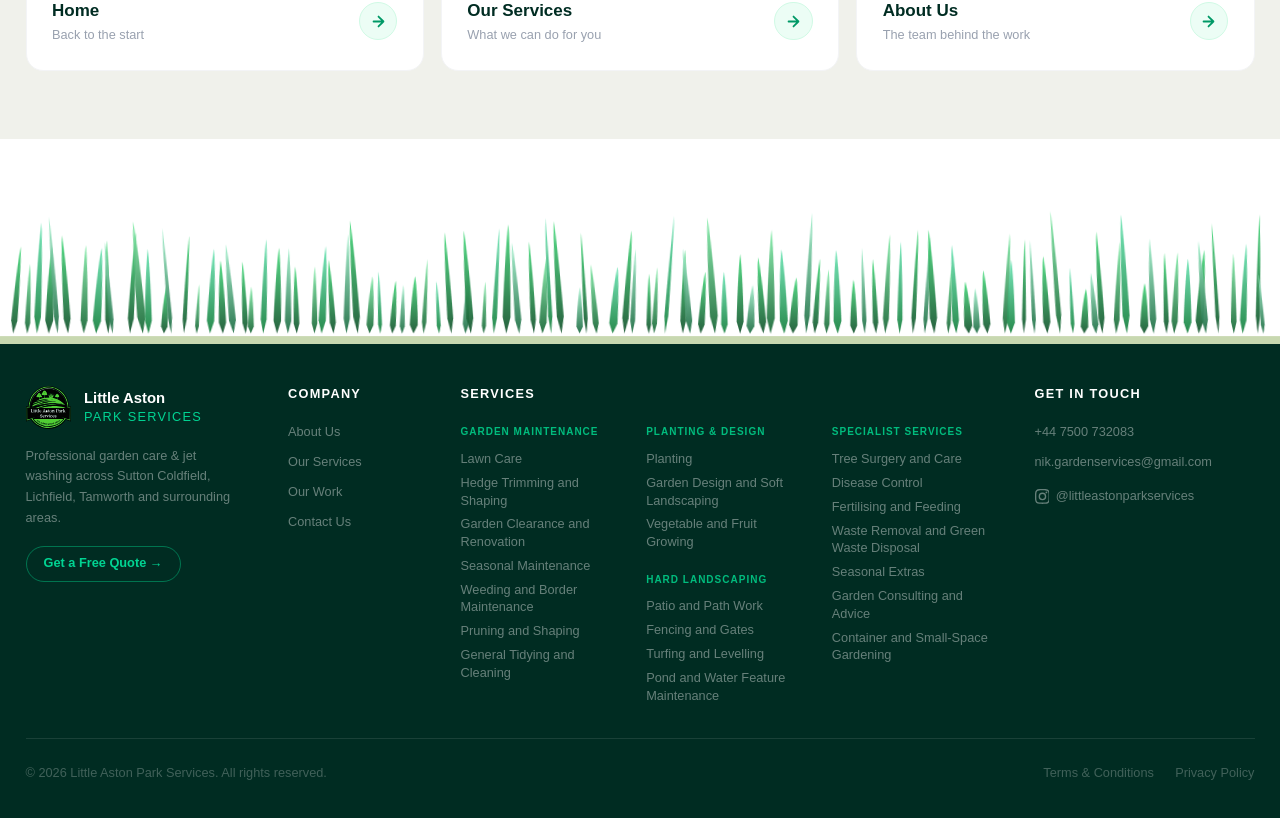
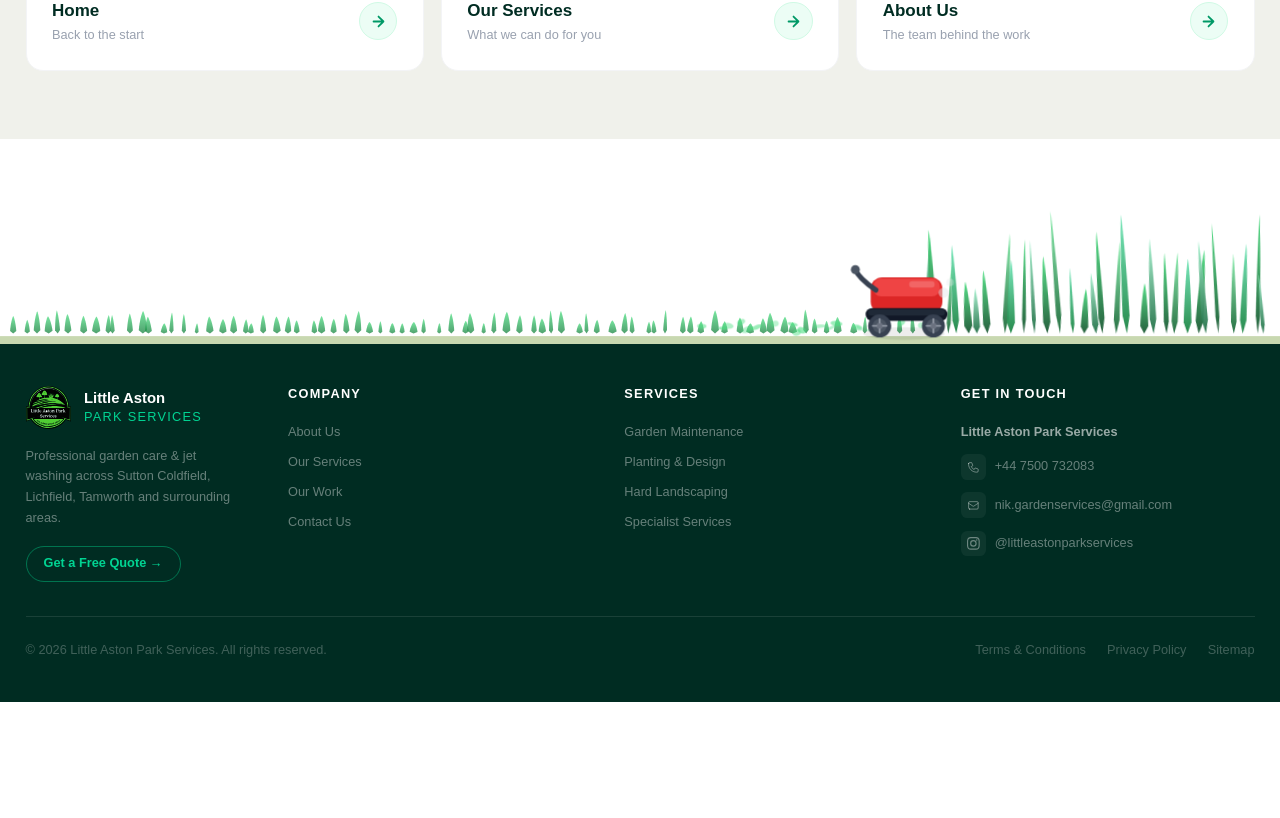
Before and after one commit to prabish01/little-aston-park-services, a Next.js app: page /contact in a window 1280 px wide. Shown: the part 1494-2312 px from the top of the page. After the commit the page ends 2196 px from the top, so only its background shows below. Built offline with nearby package versions, Linux system fonts and the light colour scheme.

Commit message:
thur night feedback before push

```diff
--- a/src/app/components/AboutSection.tsx
+++ b/src/app/components/AboutSection.tsx
@@ -67,8 +67,7 @@
           {/* Description */}
           <div className="text-gray-500 text-base leading-relaxed flex flex-col gap-4">
             <p>
-              With over a decade in the business, we&apos;ve been committed to delivering highly functional, visually striking outdoor spaces from day 1, with our approach combining practical garden maintenance with a keen eye for detail to ensure total balance of your green space, keeping it both
-              natural and enjoyable to use and spend time in.
+              With over a decade in the business, we&apos;ve been committed to delivering highly functional, visually striking outdoor spaces from day one. Our approach combines practical garden maintenance with a keen eye for detail to ensure total balance of your space, keeping it both natural and enjoyable to use and spend time in.
             </p>
             <p>We&apos;ve developed a strong reputation across the Midlands, priding ourselves on reliability, quality workmanship and allowing our genuine passion for what we do shine through. We&apos;re always approachable, value your input and respect your home.</p>
             <p>Every project we take on, whether large or small, is approached with the same level of care and professionalism and we enjoy the pay-off of a well-maintained or completely transformed green space as much as you do - the people that will get to enjoy it year-round.</p>
--- a/src/app/components/BeforeAfterSection.tsx
+++ b/src/app/components/BeforeAfterSection.tsx
@@ -1,6 +1,7 @@
 "use client";
 
 import { useCallback, useEffect, useRef, useState } from "react";
+import Link from "next/link";
 import FadeIn from "./FadeIn";
 
 interface Slide {
@@ -247,7 +248,7 @@
                 enjoy, as well as adding value to a property.
               </p>
               <p>We relish every project we take on, thriving on the opportunity to bring a space back to life and we take pride in delivering visible, lasting improvements for every homeowner. Whether you want to reclaim your space or refine an already well-kept space, we&apos;re here to help.</p>
-              <p>But don&apos;t just take our word for it, take a look at some of our recent work and see the difference yourself. Simply slide across to see some before and after shots of our recent transformations…</p>
+              <p><Link href="/about#testimonials-cards" className="font-bold text-emerald-700 hover:text-emerald-900 transition-colors underline underline-offset-2">But don&apos;t just take our word for it</Link>, take a look at some of our recent work and see the difference yourself. Simply slide across to see some before and after shots of our recent transformations…</p>
             </div>
           </div>
           <div className="bg-white rounded-3xl shadow-sm overflow-hidden">
--- a/src/app/components/ContactSection.tsx
+++ b/src/app/components/ContactSection.tsx
@@ -100,7 +100,7 @@
           {/* Description cards */}
           <div className="rounded-3xl bg-white border border-gray-100 p-7 flex flex-col gap-4 shadow-sm">
             <h3 className="font-bold text-emerald-950 text-lg">How we can help</h3>
-            <p className="text-gray-500 text-sm leading-relaxed">We&apos;ve helped hundreds of customers across the Midlands and have developed many long-standing relationships, keeping gardens looking spotless right across the year.</p>
+            <p className="text-gray-500 text-sm leading-relaxed">We&apos;ve helped <a href="/about#testimonials-cards" className="font-bold text-emerald-700 hover:text-emerald-900 transition-colors underline underline-offset-2">hundreds of customers across the Midlands</a> and have developed many long-standing relationships, keeping gardens looking spotless right across the year.</p>
             <p className="text-gray-500 text-sm leading-relaxed">Get in touch today and we&apos;ll take the time to understand your needs and provide you with a free, no-obligation quote.</p>
           </div>
 
--- a/src/app/components/Footer.tsx
+++ b/src/app/components/Footer.tsx
@@ -36,7 +36,7 @@
       <div className="max-w-7xl mx-auto px-6 py-10">
 
         {/* Main row */}
-        <div className="grid grid-cols-1 lg:grid-cols-[220px_130px_1fr_220px] gap-10 pb-8 border-b border-white/10">
+        <div className="grid grid-cols-1 lg:grid-cols-[220px_1fr_1fr_1fr] gap-10 pb-8 border-b border-white/10">
 
           {/* Brand */}
           <div className="flex flex-col gap-4">
@@ -68,53 +68,55 @@
             ))}
           </div>
 
-          {/* Services — 4 sub-columns */}
+          {/* Services — 4 category boxes */}
           <div className="flex flex-col gap-3">
             <h4 className="text-white font-semibold text-xs uppercase tracking-widest mb-2">Services</h4>
-            <div className="grid grid-cols-1 sm:grid-cols-3 gap-x-6 gap-y-6">
-              {/* Col 1: Garden Maintenance */}
-              <div className="flex flex-col gap-1.5">
-                <p className="text-emerald-500 text-[10px] font-bold uppercase tracking-widest mb-1">{serviceCategories[0].heading}</p>
-                {serviceCategories[0].links.map((label) => (
-                  <Link key={label} href="/services" className="text-white/40 text-xs hover:text-emerald-400 transition-colors leading-snug">{label}</Link>
-                ))}
-              </div>
-
-              {/* Col 2: Planting & Design + Hard Landscaping */}
-              <div className="flex flex-col gap-5">
-                {[serviceCategories[1], serviceCategories[2]].map((cat) => (
-                  <div key={cat.heading} className="flex flex-col gap-1.5">
-                    <p className="text-emerald-500 text-[10px] font-bold uppercase tracking-widest mb-1">{cat.heading}</p>
-                    {cat.links.map((label) => (
-                      <Link key={label} href="/services" className="text-white/40 text-xs hover:text-emerald-400 transition-colors leading-snug">{label}</Link>
-                    ))}
-                  </div>
-                ))}
-              </div>
-
-              {/* Col 3: Specialist Services */}
-              <div className="flex flex-col gap-1.5">
-                <p className="text-emerald-500 text-[10px] font-bold uppercase tracking-widest mb-1">{serviceCategories[3].heading}</p>
-                {serviceCategories[3].links.map((label) => (
-                  <Link key={label} href="/services" className="text-white/40 text-xs hover:text-emerald-400 transition-colors leading-snug">{label}</Link>
-                ))}
-              </div>
+            <div className="flex flex-col gap-3">
+              {serviceCategories.map((cat) => (
+                <Link
+                  key={cat.heading}
+                  href={`/services#${cat.heading.toLowerCase().replace(/[^a-z0-9]+/g, "-").replace(/(^-|-$)/g, "")}`}
+                  className="text-white/40 text-xs hover:text-emerald-400 transition-colors"
+                >
+                  {cat.heading}
+                </Link>
+              ))}
             </div>
           </div>
 
           {/* Contact */}
           <div className="flex flex-col gap-3">
             <h4 className="text-white font-semibold text-xs uppercase tracking-widest mb-2">Get In Touch</h4>
-            <a href="tel:+447500732083" className="text-white/40 text-xs hover:text-emerald-400 transition-colors">+44 7500 732083</a>
-            <a href="mailto:nik.gardenservices@gmail.com" className="text-white/40 text-xs hover:text-emerald-400 transition-colors whitespace-nowrap">nik.gardenservices@gmail.com</a>
+            <p className="text-white/60 text-xs font-semibold">Little Aston Park Services</p>
+
+            <a href="tel:+447500732083" className="inline-flex items-center gap-2 text-white/40 text-xs hover:text-emerald-400 transition-colors group">
+              <span className="w-6 h-6 rounded-md bg-white/5 group-hover:bg-emerald-500/20 flex items-center justify-center shrink-0 transition-colors">
+                <svg className="w-3 h-3" fill="none" stroke="currentColor" strokeWidth={1.8} viewBox="0 0 24 24">
+                  <path strokeLinecap="round" strokeLinejoin="round" d="M3 5a2 2 0 012-2h3.28a1 1 0 01.948.684l1.498 4.493a1 1 0 01-.502 1.21l-2.257 1.13a11.042 11.042 0 005.516 5.516l1.13-2.257a1 1 0 011.21-.502l4.493 1.498a1 1 0 01.684.949V19a2 2 0 01-2 2h-1C9.716 21 3 14.284 3 6V5z" />
+                </svg>
+              </span>
+              +44 7500 732083
+            </a>
+
+            <a href="mailto:nik.gardenservices@gmail.com" className="inline-flex items-center gap-2 text-white/40 text-xs hover:text-emerald-400 transition-colors whitespace-nowrap group">
+              <span className="w-6 h-6 rounded-md bg-white/5 group-hover:bg-emerald-500/20 flex items-center justify-center shrink-0 transition-colors">
+                <svg className="w-3 h-3" fill="none" stroke="currentColor" strokeWidth={1.8} viewBox="0 0 24 24">
+                  <path strokeLinecap="round" strokeLinejoin="round" d="M3 8l7.89 5.26a2 2 0 002.22 0L21 8M5 19h14a2 2 0 002-2V7a2 2 0 00-2-2H5a2 2 0 00-2 2v10a2 2 0 002 2z" />
+                </svg>
+              </span>
+              nik.gardenservices@gmail.com
+            </a>
+
             <a
               href="https://www.instagram.com/littleastonparkservices/"
               target="_blank" rel="noopener noreferrer"
-              className="inline-flex items-center gap-1.5 text-white/40 text-xs hover:text-emerald-400 transition-colors mt-1"
+              className="inline-flex items-center gap-2 text-white/40 text-xs hover:text-emerald-400 transition-colors group"
             >
-              <svg className="w-3.5 h-3.5" fill="currentColor" viewBox="0 0 24 24">
-                <path d="M12 2.163c3.204 0 3.584.012 4.85.07 3.252.148 4.771 1.691 4.919 4.919.058 1.265.069 1.645.069 4.849 0 3.205-.012 3.584-.069 4.849-.149 3.225-1.664 4.771-4.919 4.919-1.266.058-1.644.07-4.85.07-3.204 0-3.584-.012-4.849-.07-3.26-.149-4.771-1.699-4.919-4.92-.058-1.265-.07-1.644-.07-4.849 0-3.204.013-3.583.07-4.849.149-3.227 1.664-4.771 4.919-4.919 1.266-.057 1.645-.069 4.849-.069zM12 0C8.741 0 8.333.014 7.053.072 2.695.272.273 2.69.073 7.052.014 8.333 0 8.741 0 12c0 3.259.014 3.668.072 4.948.2 4.358 2.618 6.78 6.98 6.98C8.333 23.986 8.741 24 12 24c3.259 0 3.668-.014 4.948-.072 4.354-.2 6.782-2.618 6.979-6.98.059-1.28.073-1.689.073-4.948 0-3.259-.014-3.667-.072-4.947-.196-4.354-2.617-6.78-6.979-6.98C15.668.014 15.259 0 12 0zm0 5.838a6.162 6.162 0 100 12.324 6.162 6.162 0 000-12.324zM12 16a4 4 0 110-8 4 4 0 010 8zm6.406-11.845a1.44 1.44 0 100 2.881 1.44 1.44 0 000-2.881z" />
-              </svg>
+              <span className="w-6 h-6 rounded-md bg-white/5 group-hover:bg-emerald-500/20 flex items-center justify-center shrink-0 transition-colors">
+                <svg className="w-3 h-3" fill="currentColor" viewBox="0 0 24 24">
+                  <path d="M12 2.163c3.204 0 3.584.012 4.85.07 3.252.148 4.771 1.691 4.919 4.919.058 1.265.069 1.645.069 4.849 0 3.205-.012 3.584-.069 4.849-.149 3.225-1.664 4.771-4.919 4.919-1.266.058-1.644.07-4.85.07-3.204 0-3.584-.012-4.849-.07-3.26-.149-4.771-1.699-4.919-4.92-.058-1.265-.07-1.644-.07-4.849 0-3.204.013-3.583.07-4.849.149-3.227 1.664-4.771 4.919-4.919 1.266-.057 1.645-.069 4.849-.069zM12 0C8.741 0 8.333.014 7.053.072 2.695.272.273 2.69.073 7.052.014 8.333 0 8.741 0 12c0 3.259.014 3.668.072 4.948.2 4.358 2.618 6.78 6.98 6.98C8.333 23.986 8.741 24 12 24c3.259 0 3.668-.014 4.948-.072 4.354-.2 6.782-2.618 6.979-6.98.059-1.28.073-1.689.073-4.948 0-3.259-.014-3.667-.072-4.947-.196-4.354-2.617-6.78-6.979-6.98C15.668.014 15.259 0 12 0zm0 5.838a6.162 6.162 0 100 12.324 6.162 6.162 0 000-12.324zM12 16a4 4 0 110-8 4 4 0 010 8zm6.406-11.845a1.44 1.44 0 100 2.881 1.44 1.44 0 000-2.881z" />
+                </svg>
+              </span>
               @littleastonparkservices
             </a>
           </div>
@@ -127,6 +129,7 @@
           <div className="flex items-center gap-5">
             <Link href="/terms-and-conditions" className="hover:text-emerald-400 transition-colors">Terms &amp; Conditions</Link>
             <Link href="/privacy-policy" className="hover:text-emerald-400 transition-colors">Privacy Policy</Link>
+            <a href="/sitemap.xml" target="_blank" rel="noopener noreferrer" className="hover:text-emerald-400 transition-colors">Sitemap</a>
           </div>
         </div>
 
--- a/src/app/components/Hero.tsx
+++ b/src/app/components/Hero.tsx
@@ -18,7 +18,7 @@
         <line x1="60" y1="55" x2="75" y2="65" stroke="#1a5c33" strokeWidth="1" opacity="0.3" />
       </svg>
 
-      <div className="max-w-7xl mx-auto px-6 lg:px-16 flex flex-col-reverse lg:flex-row items-center min-h-screen gap-6 lg:gap-16 pt-20 pb-10 lg:py-0">
+      <div className="max-w-7xl mx-auto px-6 lg:px-16 flex flex-col-reverse lg:flex-row items-center justify-center min-h-screen gap-6 lg:gap-16 pt-20 pb-10 lg:py-0">
         {/* ── LEFT: text ── */}
         <div className="w-full lg:flex-1 flex flex-col items-start">
           {/* Brand lockup */}
--- a/src/app/components/LawnMowerStrip.tsx
+++ b/src/app/components/LawnMowerStrip.tsx
@@ -6,7 +6,7 @@
 const SVG_H = 160;
 const BASE_Y = SVG_H - 8;
 const BLADE_COUNT = 110;
-const SCROLL_RANGE = 200;
+const SCROLL_RANGE = 500;
 
 // seeded pseudo-random so blades are consistent on every render
 function sr(seed: number) {
@@ -74,7 +74,7 @@
       const el = ref.current;
       if (!el) return;
       const rect = el.getBoundingClientRect();
-      const trigger = window.innerHeight * 0.65;
+      const trigger = window.innerHeight * 0.9;
       const dist = trigger - rect.top;
       const p = Math.max(0, Math.min(dist / SCROLL_RANGE, 1));
       // -90 = off left, 1120 = off right (SVG coords)
@@ -89,7 +89,7 @@
   const mowerPct = (mowerX / SVG_W) * 100;
 
   return (
-    <div ref={ref} className="w-full relative" aria-hidden="true">
+    <div ref={ref} className="w-full relative bg-white" aria-hidden="true">
       {/* CSS for grass sway */}
       <style>{`
         .grass-g {
--- a/src/app/components/MeetTheTeam.tsx
+++ b/src/app/components/MeetTheTeam.tsx
@@ -52,7 +52,7 @@
       <div className="max-w-7xl mx-auto flex flex-col gap-12">
         {/* Heading */}
         <FadeIn className="flex flex-col gap-2">
-          <span className="text-xs font-bold text-emerald-600 uppercase tracking-widest">The People Behind The Work</span>
+          <span className="text-xs font-bold text-emerald-600 uppercase tracking-widest">Crafted with Care, Led by Expertise</span>
           <h2 className="font-bold uppercase" style={{ fontSize: "clamp(1.6rem, 4vw, 2.8rem)", lineHeight: 1.05 }}>
             <span style={{ color: "#0d2e1a" }}>Meet </span>
             <span style={{ color: "#3a8c52" }}>Nikos</span>
--- a/src/app/components/Navbar.tsx
+++ b/src/app/components/Navbar.tsx
@@ -162,7 +162,7 @@
                             <span className="text-[10px] font-bold uppercase tracking-[0.15em]" style={{ color: "#c5e84a" }}>{cat.category}</span>
                           </div>
                           {cat.items.map((item) => (
-                            <Link key={item} href="/services" className="group flex items-center gap-2.5 text-sm transition-all duration-150" style={{ color: "rgba(255,255,255,0.9)" }}>
+                            <Link key={item} href={`/services#${item.toLowerCase().replace(/[^a-z0-9]+/g, "-").replace(/(^-|-$)/g, "")}`} className="group flex items-center gap-2.5 text-sm transition-all duration-150" style={{ color: "rgba(255,255,255,0.9)" }}>
                               <span className="w-1 h-1 rounded-full shrink-0 transition-all duration-150 group-hover:scale-[2]" style={{ background: "rgba(197,232,74,0.4)" }} />
                               <span className="group-hover:text-white group-hover:translate-x-0.5 transition-all duration-150 inline-block leading-snug">{item}</span>
                             </Link>
@@ -178,7 +178,7 @@
                               <span className="text-[10px] font-bold uppercase tracking-[0.15em]" style={{ color: "#c5e84a" }}>{cat.category}</span>
                             </div>
                             {cat.items.map((item) => (
-                              <Link key={item} href="/services" className="group flex items-center gap-2.5 text-sm transition-all duration-150" style={{ color: "rgba(255,255,255,0.9)" }}>
+                              <Link key={item} href={`/services#${item.toLowerCase().replace(/[^a-z0-9]+/g, "-").replace(/(^-|-$)/g, "")}`} className="group flex items-center gap-2.5 text-sm transition-all duration-150" style={{ color: "rgba(255,255,255,0.9)" }}>
                                 <span className="w-1 h-1 rounded-full shrink-0 transition-all duration-150 group-hover:scale-[2]" style={{ background: "rgba(197,232,74,0.4)" }} />
                                 <span className="group-hover:text-white group-hover:translate-x-0.5 transition-all duration-150 inline-block leading-snug">{item}</span>
                               </Link>
@@ -194,7 +194,7 @@
                             <span className="text-[10px] font-bold uppercase tracking-[0.15em]" style={{ color: "#c5e84a" }}>{cat.category}</span>
                           </div>
                           {cat.items.map((item) => (
-                            <Link key={item} href="/services" className="group flex items-center gap-2.5 text-sm transition-all duration-150" style={{ color: "rgba(255,255,255,0.9)" }}>
+                            <Link key={item} href={`/services#${item.toLowerCase().replace(/[^a-z0-9]+/g, "-").replace(/(^-|-$)/g, "")}`} className="group flex items-center gap-2.5 text-sm transition-all duration-150" style={{ color: "rgba(255,255,255,0.9)" }}>
                               <span className="w-1 h-1 rounded-full shrink-0 transition-all duration-150 group-hover:scale-[2]" style={{ background: "rgba(197,232,74,0.4)" }} />
                               <span className="group-hover:text-white group-hover:translate-x-0.5 transition-all duration-150 inline-block leading-snug">{item}</span>
                             </Link>
--- a/src/app/components/ServicesSection.tsx
+++ b/src/app/components/ServicesSection.tsx
@@ -61,6 +61,7 @@
       { title: "Fertilising and Feeding", description: "We apply the correct nutrients to lawns and plants to support healthy growth and long-term vitality.", image: "/service-card-thumbnail/fertilising.png" },
       { title: "Waste Removal and Green Waste Disposal", description: "We responsibly collect and dispose of all garden waste, leaving your property clean and tidy.", image: "/service-card-thumbnail/greenWasteRemoval.png" },
       { title: "Seasonal Extras", description: "We offer additional services such as hanging baskets, seasonal planting, and maintenance for residential or commercial outdoor spaces.", image: "/service-card-thumbnail/seasonalExtras.png" },
+      { title: "Exterior Cleaning Services", description: "Keep your property looking clean with our professional exterior cleaning. We remove dirt, algae, and buildup from windows, walls, and outdoor surfaces to deliver a streak-free finish.", image: "/service-card-thumbnail/patioWork.png" },
       { title: "Garden Consulting and Advice", description: "We provide expert guidance on plant selection, garden improvements, and maintenance planning to help you get the most from your outdoor space.", image: "/service-card-thumbnail/softLandscaping.png" },
       { title: "Container and Small-Space Gardening", description: "We maintain and enhance balconies, courtyards, and container gardens, ensuring even smaller spaces are attractive and well cared for.", image: "/service-card-thumbnail/container.png" },
     ],
@@ -84,7 +85,7 @@
         {/* Heading */}
         <FadeIn className="text-center mb-14">
           <h2 className="font-bold uppercase mb-4" style={{ fontSize: "clamp(1.6rem, 4vw, 2.8rem)", lineHeight: 1.05 }}>
-            <span style={{ color: "#0d2e1a" }}>Our </span>
+            <span style={{ color: "#0d2e1a" }}>LAPS Bespoke and Reliable </span>
             <span style={{ color: "#3a8c52" }}>Services</span>
           </h2>
           <div className="text-gray-500 text-base sm:text-lg max-w-4xl mx-auto leading-relaxed flex flex-col gap-4">
@@ -99,7 +100,7 @@
         {/* Service groups */}
         <div className="flex flex-col gap-16">
           {serviceGroups.map((group) => (
-            <div key={group.category}>
+            <div key={group.category} id={group.category.toLowerCase().replace(/[^a-z0-9]+/g, "-").replace(/(^-|-$)/g, "")}>
               {/* Category heading */}
               <FadeIn className="mb-8">
                 <div className="flex items-center gap-4">
@@ -119,6 +120,7 @@
                   return (
                     <FadeIn key={key} delay={(i % 4) * 0.1} className="w-full sm:w-[calc(50%-10px)] lg:w-[calc(25%-16px)]">
                       <div
+                        id={service.title.toLowerCase().replace(/[^a-z0-9]+/g, "-").replace(/(^-|-$)/g, "")}
                         onMouseEnter={() => setHovered(key)}
                         onMouseLeave={() => setHovered(null)}
                         className="rounded-3xl overflow-hidden flex flex-col cursor-default transition-colors duration-300 h-full"
```
Also changed, not shown: src/app/components/FAQSection.tsx (+6 -5 lines).
